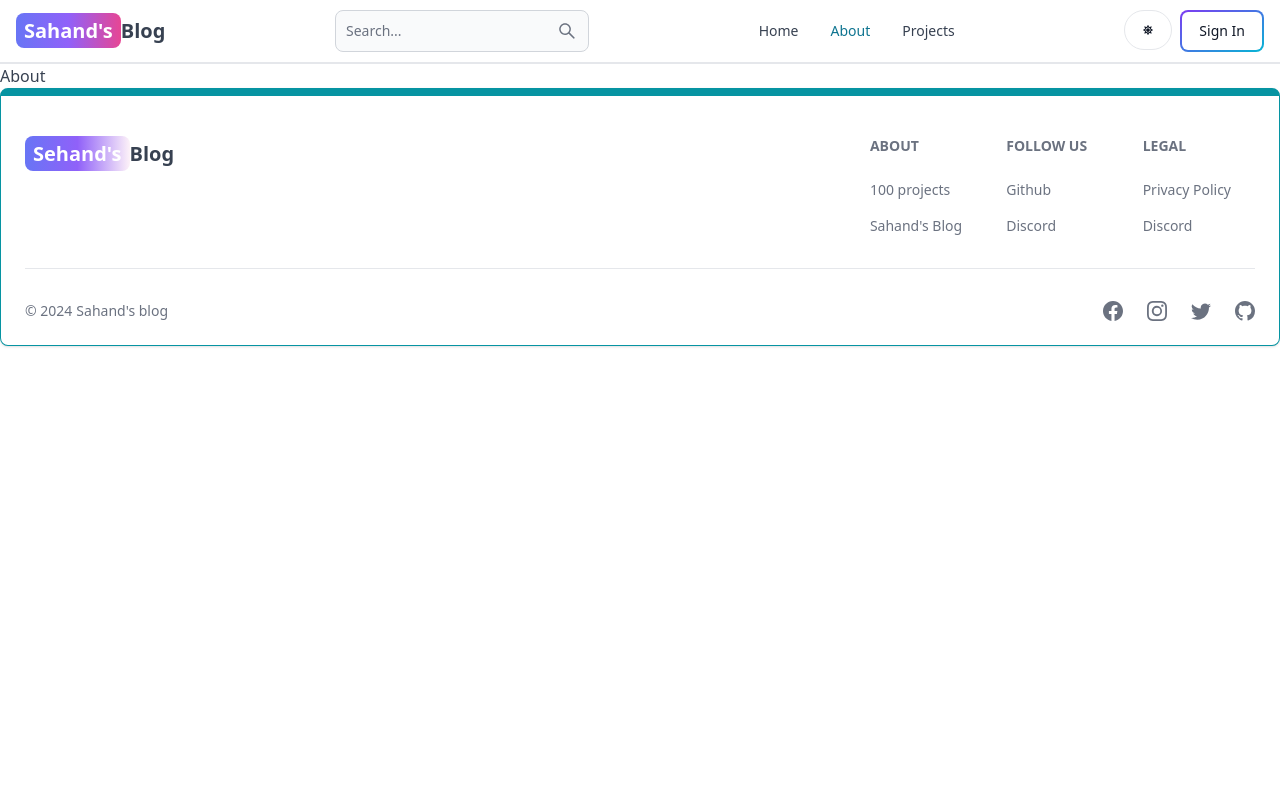
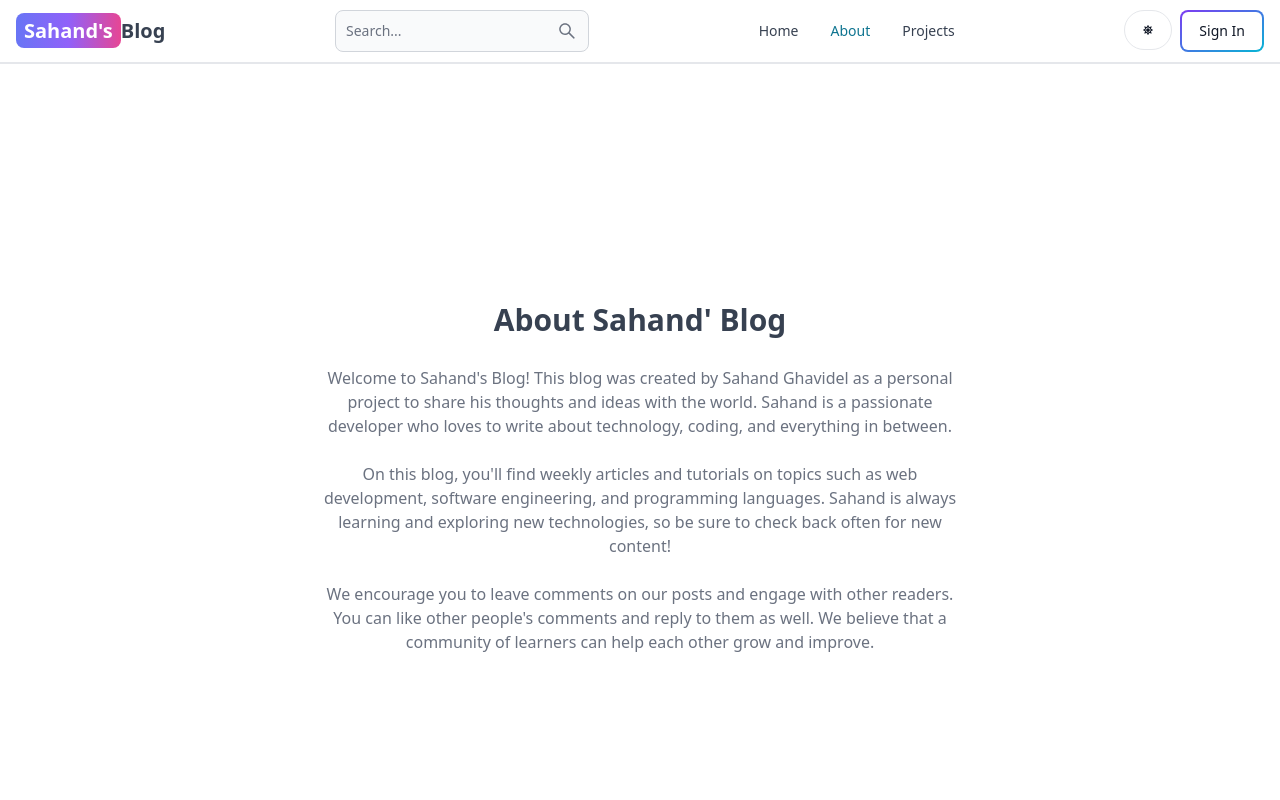
Before and after one commit to KityLamas/mern-blog, a React (Vite) app in the folder client/: page /about in a window 1280 px wide. Shown: the top 800 px of the page. Built offline with nearby package versions, Linux system fonts and the light colour scheme; no server answers.

Commit message:
about home and projects

```diff
--- a/client/package.json
+++ b/client/package.json
@@ -24,6 +24,7 @@
     "redux-persist": "^6.0.0"
   },
   "devDependencies": {
+    "@tailwindcss/line-clamp": "^0.4.4",
     "@types/react": "^18.2.64",
     "@types/react-dom": "^18.2.21",
     "@vitejs/plugin-react-swc": "^3.5.0",
--- a/client/src/pages/About.jsx
+++ b/client/src/pages/About.jsx
@@ -1,9 +1,35 @@
-import React from 'react'
+export default function About() {
+  return (
+    <div className='min-h-screen flex items-center justify-center'>
+      <div className='max-w-2xl mx-auto p-3 text-center'>
+        <div>
+          <h1 className='text-3xl font font-semibold text-center my-7'>
+            About Sahand' Blog
+          </h1>
+          <div className='text-md text-gray-500 flex flex-col gap-6'>
+            <p>
+              Welcome to Sahand's Blog! This blog was created by Sahand Ghavidel
+              as a personal project to share his thoughts and ideas with the
+              world. Sahand is a passionate developer who loves to write about
+              technology, coding, and everything in between.
+            </p>
 
-function About() {
-  return (
-    <div>About</div>
-  )
+            <p>
+              On this blog, you'll find weekly articles and tutorials on topics
+              such as web development, software engineering, and programming
+              languages. Sahand is always learning and exploring new
+              technologies, so be sure to check back often for new content!
+            </p>
+
+            <p>
+              We encourage you to leave comments on our posts and engage with
+              other readers. You can like other people's comments and reply to
+              them as well. We believe that a community of learners can help
+              each other grow and improve.
+            </p>
+          </div>
+        </div>
+      </div>
+    </div>
+  );
 }
-
-export default About
--- a/client/src/pages/Home.jsx
+++ b/client/src/pages/Home.jsx
@@ -1,9 +1,56 @@
-import React from 'react'
+import { Link } from 'react-router-dom';
+import CallToAction from '../components/CallToAction';
+import { useEffect, useState } from 'react';
+import PostCard from '../components/PostCard';
 
-function Home() {
+export default function Home() {
+  const [posts, setPosts] = useState([]);
+
+  useEffect(() => {
+    const fetchPosts = async () => {
+      const res = await fetch('/api/post/getPosts');
+      const data = await res.json();
+      setPosts(data.posts);
+    };
+    fetchPosts();
+  }, []);
   return (
-    <div>Home</div>
-  )
+    <div>
+      <div className='flex flex-col gap-6 p-28 px-3 max-w-6xl mx-auto '>
+        <h1 className='text-3xl font-bold lg:text-6xl'>Welcome to my Blog</h1>
+        <p className='text-gray-500 text-xs sm:text-sm'>
+          Here you'll find a variety of articles and tutorials on topics such as
+          web development, software engineering, and programming languages.
+        </p>
+        <Link
+          to='/search'
+          className='text-xs sm:text-sm text-teal-500 font-bold hover:underline'
+        >
+          View all posts
+        </Link>
+      </div>
+      <div className='p-3 bg-amber-100 dark:bg-slate-700'>
+        <CallToAction />
+      </div>
+
+      <div className='max-w-6xl mx-auto p-3 flex flex-col gap-8 py-7'>
+        {posts && posts.length > 0 && (
+          <div className='flex flex-col gap-6'>
+            <h2 className='text-2xl font-semibold text-center'>Recent Posts</h2>
+            <div className='flex flex-wrap gap-4'>
+              {posts.map((post) => (
+                <PostCard key={post._id} post={post} />
+              ))}
+            </div>
+            <Link
+              to={'/search'}
+              className='text-lg text-teal-500 hover:underline text-center'
+            >
+              View all posts
+            </Link>
+          </div>
+        )}
+      </div>
+    </div>
+  );
 }
-
-export default Home
--- a/client/src/pages/Projects.jsx
+++ b/client/src/pages/Projects.jsx
@@ -1,9 +1,11 @@
-import React from 'react'
+import CallToAction from '../components/CallToAction';
 
-function Projects() {
+export default function Projects() {
   return (
-    <div>Projects</div>
+    <div className='min-h-screen max-w-2xl mx-auto flex justify-center items-center flex-col gap-6 p-3'>
+      <h1 className='text-3xl font-semibold'>Pojects</h1>
+      <p className='text-md text-gray-500'>Build fun and engaging projects while learning HTML, CSS, and JavaScript!</p>
+      <CallToAction />
+    </div>
   )
 }
-
-export default Projects
--- a/client/tailwind.config.js
+++ b/client/tailwind.config.js
@@ -9,5 +9,5 @@
   theme: {
     extend: {},
   },
-  plugins: [    require('flowbite/plugin')],
+  plugins: [    require('flowbite/plugin'),],
 }
```
Also changed, not shown: 1 other file (tests, documents, lock files or other folders).
